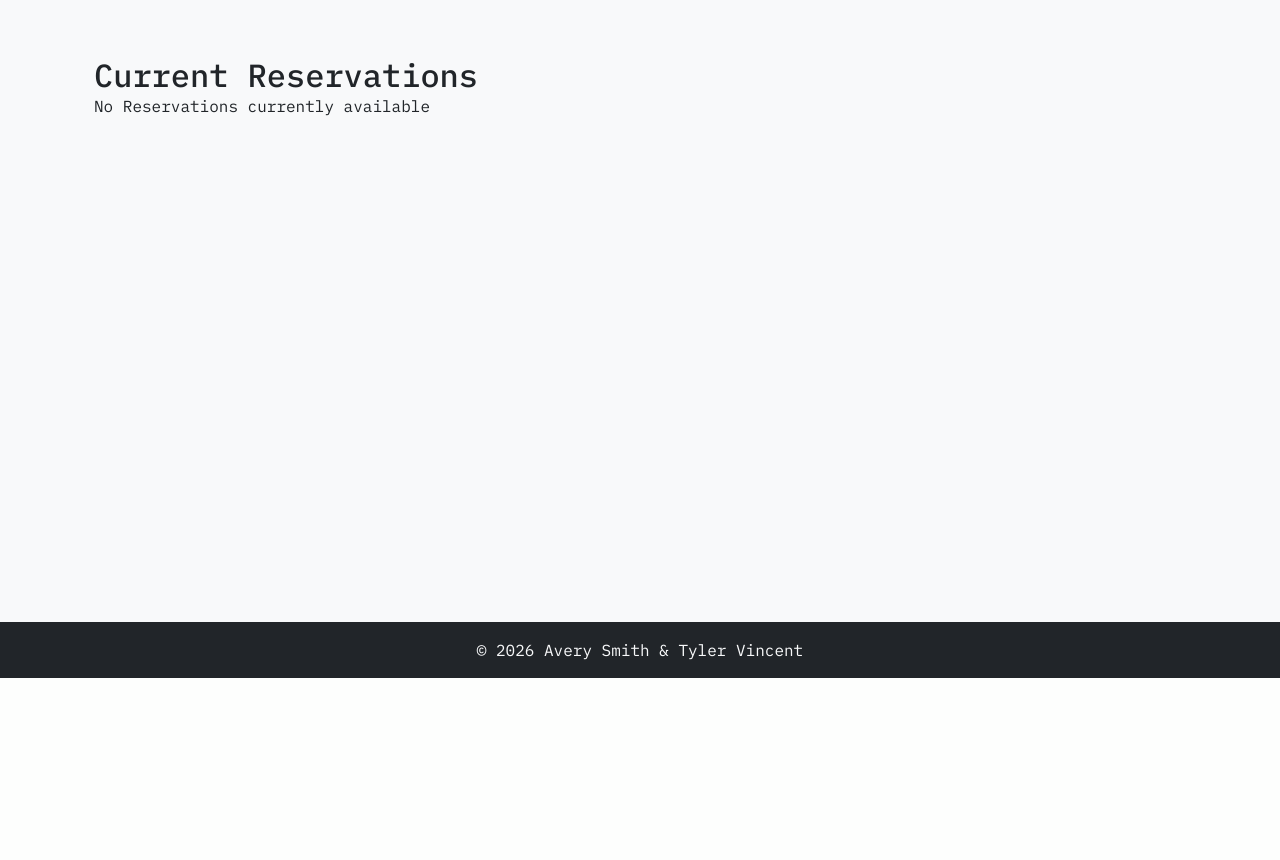
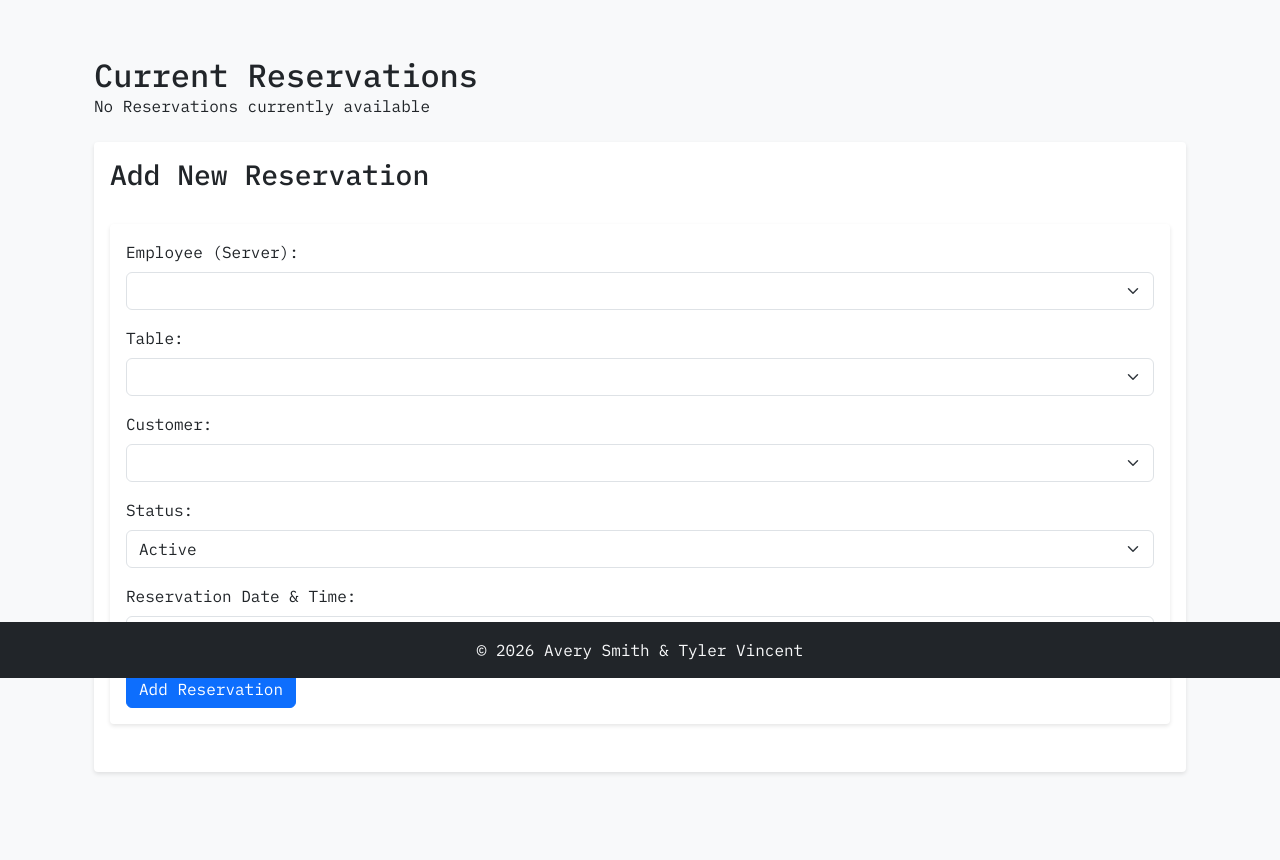
Before and after one commit to tylerlv3/CS340-Project-1, a Flask app: page /reservations in a window 1280 px wide. Shown: the part 122-982 px from the top of the page. Before the commit the page ends 800 px from the top, so only its background shows below. Run offline with Flask 2, Linux system fonts and the light colour scheme; data that the repository does not hold is empty.

Commit message:
ensured normalization by implementing proper delete cascades, added all CRUD functionality. Every table now has an insert form, most have delete and updates.

```diff
--- a/src/templates/reservations.html
+++ b/src/templates/reservations.html
@@ -43,6 +43,48 @@
         {% else %}
             <p>No Reservations currently available</p>
         {% endif %}
+        <div class="form-container mt-4">
+            <h3>Add New Reservation</h3>
+            <form action="{{ url_for('views.newReservation') }}" method="POST" class="form-container">
+                <div class="mb-3">
+                    <label for="employee" class="form-label">Employee (Server):</label>
+                    <select name="employeeID" id="employee" class="form-select" required>
+                        {% for employee in employees %}
+                            <option value="{{ employee.employeeID }}">{{ employee.name }}</option>
+                        {% endfor %}
+                    </select>
+                </div>
+                <div class="mb-3">
+                    <label for="table" class="form-label">Table:</label>
+                    <select name="tableID" id="table" class="form-select" required>
+                        {% for table in tables %}
+                            <option value="{{ table.tableID }}">{{ table.tableID }}</option>
+                        {% endfor %}
+                    </select>
+                </div>
+                <div class="mb-3">
+                    <label for="customer" class="form-label">Customer:</label>
+                    <select name="customerID" id="customer" class="form-select" required>
+                        {% for customer in customers %}
+                            <option value="{{ customer.customerID }}">{{ customer.name }}</option>
+                        {% endfor %}
+                    </select>
+                </div>
+                <div class="mb-3">
+                    <label for="status" class="form-label">Status:</label>
+                    <select name="status" id="status" class="form-select" required>
+                        <option value="active">Active</option>
+                        <option value="pending">Pending</option>
+                        <option value="cancelled">Cancelled</option>
+                    </select>
+                </div>
+                <div class="mb-3">
+                    <label for="resDateTime" class="form-label">Reservation Date & Time:</label>
+                    <input type="datetime-local" name="resDateTime" id="resDateTime" class="form-control" required>
+                </div>
+                <button type="submit" class="btn btn-primary">Add Reservation</button>
+            </form>
+        </div>
     </div>
     {% endblock %}
 </body>
--- a/src/views.py
+++ b/src/views.py
@@ -48,13 +48,29 @@ def current():
             table_id = request.form.get('tableID')
             # Customer is optional. If not chosen an empty string is sent.
             customer_id = request.form.get('customerID') or None
-            insert_query = """
-                INSERT INTO serversTables (employeeID, tableID, status)
-                VALUES (%s, %s, %s);
-            """
-            cur.execute(insert_query, (employee_id, table_id, 'open')) #add customer back here if we decide to have serverTables accept that
-            conn.commit()
-            flash('New guest has been seated.', 'success')
+            conn = get_db_connection()
+            if conn is None:
+                flash('Database connection failed', 'error')
+                return redirect(url_for('views.current'))
+            try:
+                cur = conn.cursor(dictionary=True)
+                # Insert new party with status 'open'
+                insert_query = """
+                    INSERT INTO serversTables (employeeID, tableID, status)
+                    VALUES (%s, %s, %s);
+                """
+                cur.execute(insert_query, (employee_id, table_id, 'open'))
+                # Update the table status to 'taken' because a new party is opening
+                cur.execute("UPDATE tables SET status = 'taken' WHERE tableID = %s;", (table_id,))
+                conn.commit()
+                flash('New guest has been seated and table updated to taken!', 'success')
+            except Error as e:
+                flash(f'Database error: {str(e)}', 'error')
+            finally:
+                if 'cur' in locals():
+                    cur.close()
+                if conn and conn.is_connected():
+                    conn.close()
             return redirect(url_for('views.current'))
 
         # GET - Fetch existing seating data
@@ -102,7 +118,20 @@ def reservations():
         """
         cur.execute(query)
         reservations = cur.fetchall()
-        return render_template('reservations.html', reservations=reservations)
+        # Query pre-existing data for the form
+        cur.execute("SELECT employeeID, name FROM servers;")
+        employees = cur.fetchall()
+        cur.execute("SELECT tableID FROM tables WHERE status = 'avail';")
+        tables = cur.fetchall()
+        cur.execute("SELECT customerID, name FROM customers;")
+        customers = cur.fetchall()
+        return render_template(
+            'reservations.html',
+            reservations=reservations,
+            employees=employees,
+            tables=tables,
+            customers=customers
+        )
     except Error as e:
         flash(f'Database error: {str(e)}', 'error')
         return render_template('reservations.html', parties=None)
@@ -229,10 +258,28 @@ def update_status(row_id):
     if conn is None:
         flash('Database connection failed', 'error')
         return redirect(url_for('views.current'))
+
     try:
-        cur = conn.cursor()
+        cur = conn.cursor(dictionary=True)
+        # Get the current party row to know its tableID
+        cur.execute("SELECT tableID FROM serversTables WHERE currentID = %s;", (row_id,))
+        party = cur.fetchone()
+        if party is None:
+            flash('Party not found.', 'error')
+            return redirect(url_for('views.current'))
+
+        table_id = party['tableID']
+
+        # Update the party's status
         update_query = "UPDATE serversTables SET status = %s WHERE currentID = %s;"
         cur.execute(update_query, (new_status, row_id))
+
+        # Determine new table status based on party status
+        # If the party is opened => table becomes 'taken'
+        # If the party is closed => table becomes 'avail'
+        table_status = 'taken' if new_status == 'open' else 'avail'
+        cur.execute("UPDATE tables SET status = %s WHERE tableID = %s;", (table_status, table_id))
+
         conn.commit()
         flash('Status updated successfully!', 'success')
     except Error as e:
@@ -251,11 +298,22 @@ def delete_party(row_id):
         flash('Database connection failed', 'error')
         return redirect(url_for('views.current'))
     try:
-        cur = conn.cursor()
-        delete_query = "DELETE FROM serversTables WHERE currentID = %s;"
-        cur.execute(delete_query, (row_id,))
+        cur = conn.cursor(dictionary=True)
+        # Get the party to retrieve the tableID
+        cur.execute("SELECT tableID FROM serversTables WHERE currentID = %s;", (row_id,))
+        party = cur.fetchone()
+        if party is None:
+            flash('Party not found.', 'error')
+            return redirect(url_for('views.current'))
+        table_id = party['tableID']
+
+        # Delete the party
+        cur.execute("DELETE FROM serversTables WHERE currentID = %s;", (row_id,))
+        # Set the table status back to available
+        cur.execute("UPDATE tables SET status = 'avail' WHERE tableID = %s;", (table_id,))
+
         conn.commit()
-        flash('Party deleted successfully!', 'success')
+        flash('Party deleted and table status set to available!', 'success')
     except Error as e:
         flash(f'Database error: {str(e)}', 'error')
     finally:
@@ -294,7 +352,7 @@ def newEmployee():
     return render_template('newEmployee.html')
 
 @views.route('/fireEmployee/<int:row_id>', methods=['POST'])
-def fireEmployee(employee_id):
+def fireEmployee(row_id):
     conn = get_db_connection()
     if conn is None:
         flash('Database connection failed', 'error')
@@ -302,7 +360,7 @@ def fireEmployee(employee_id):
     try:
         cur = conn.cursor()
         delete_query = "DELETE FROM servers WHERE employeeID = %s;"
-        cur.execute(delete_query, (employee_id,))
+        cur.execute(delete_query, (row_id,))
         conn.commit()
         flash('Employee deleted successfully!', 'success')
     except Error as e:
@@ -439,3 +497,71 @@ def newTab():
         return redirect(url_for('views.tabs'))
 
     return render_template('newTab.html')
+
+@views.route('/newCustomer', methods=['GET', 'POST'])
+def newCustomer():
+    if request.method == 'POST':
+        name = request.form.get('name')
+        email = request.form.get('customerEmail')
+        phone = request.form.get('customerPhone')
+        if not name or not email or not phone:
+            flash('All fields are required', 'error')
+            return redirect(url_for('views.newCustomer'))
+        conn = get_db_connection()
+        if conn is None:
+            flash('Database connection failed', 'error')
+            return redirect(url_for('views.newCustomer'))
+        try:
+            cur = conn.cursor()
+            insert_query = """
+                INSERT INTO customers (name, customerEmail, customerPhone)
+                VALUES (%s, %s, %s);
+            """
+            cur.execute(insert_query, (name, email, phone))
+            conn.commit()
+            flash('New customer added successfully!', 'success')
+        except Error as e:
+            flash(f'Database error: {str(e)}', 'error')
+        finally:
+            if 'cur' in locals():
+                cur.close()
+            if conn and conn.is_connected():
+                conn.close()
+        return redirect(url_for('views.customers'))
+
+    return render_template('newCustomer.html')
+
+@views.route('/newReservation', methods=['GET', 'POST'])
+def newReservation():
+    if request.method == 'POST':
+        customer_id = request.form.get('customerID')
+        employee_id = request.form.get('employeeID')
+        table_id = request.form.get('tableID')
+        dateTime = request.form.get('resDateTime')
+        status = request.form.get('status')
+        if not customer_id or not employee_id or not table_id or not dateTime or not status:
+            flash('All fields are required', 'error')
+            return redirect(url_for('views.newReservation'))
+        conn = get_db_connection()
+        if conn is None:
+            flash('Database connection failed', 'error')
+            return redirect(url_for('views.newReservation'))
+        try:
+            cur = conn.cursor()
+            insert_query = """
+                INSERT INTO reservations (customerID, employeeID, tableID, reservationDateTime, status)
+                VALUES (%s, %s, %s, %s, %s);
+            """
+            cur.execute(insert_query, (customer_id, employee_id, table_id, dateTime, status))
+            conn.commit()
+            flash('New reservation added successfully!', 'success')
+        except Error as e:
+            flash(f'Database error: {str(e)}', 'error')
+        finally:
+            if 'cur' in locals():
+                cur.close()
+            if conn and conn.is_connected():
+                conn.close()
+        return redirect(url_for('views.reservations'))
+
+    return render_template('newReservation.html')
```
Also changed, not shown: src/templates/current.html (+8 -5 lines), src/templates/customers.html (+15 -0 lines), src/templates/tables.html (+2 -10 lines), src/templates/tabs.html (+4 -4 lines).
